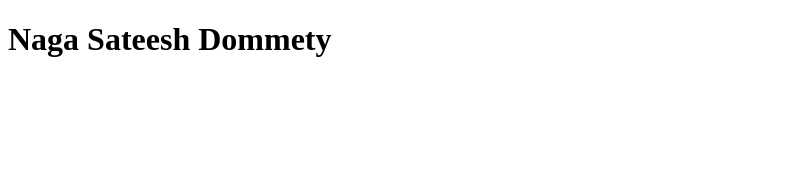
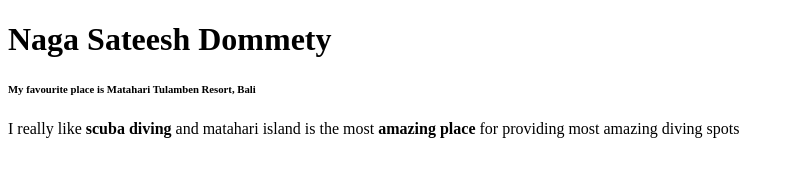
Before and after one commit to 44-563-WebApps-F21/webapps-f21-assignment-3-S545395, a plain HTML site: page index.html in a window 1280 px wide. Shown: the whole page, without its empty margins (0-794 px from the left). Drawn offline with Linux system fonts and the light colour scheme.

Commit message:
committed index file with favourite place details

```diff
--- a/index.html
+++ b/index.html
@@ -6,6 +6,8 @@
 <body>
 
 <h1>Naga Sateesh Dommety</h1>
+<h6>My favourite place is Matahari Tulamben Resort, Bali</h6>
+<p>I really like <b>scuba diving</b> and matahari island is the most <b>amazing place</b> for providing most amazing diving spots</p>
 
 </body>
 </html>
```
